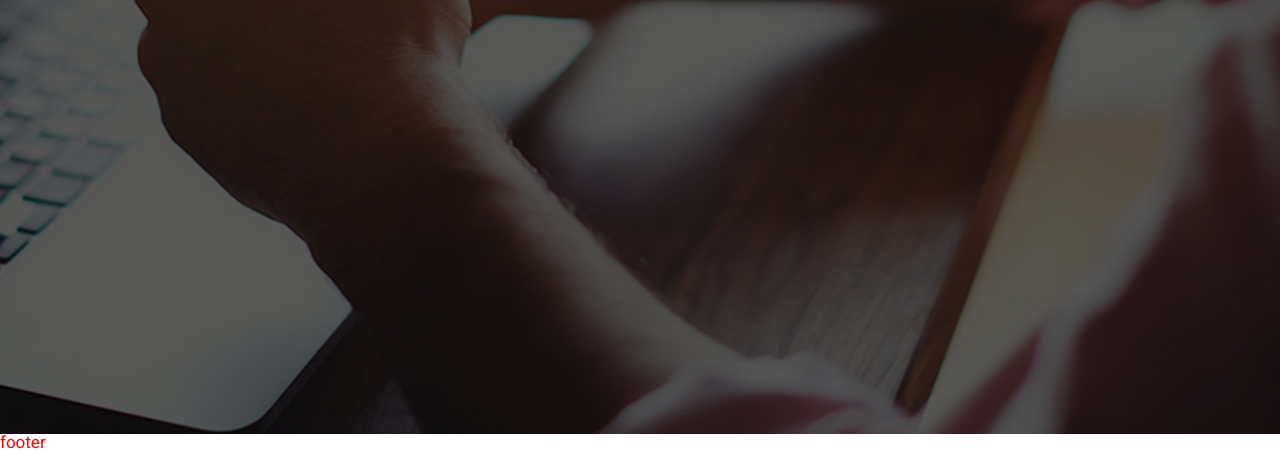
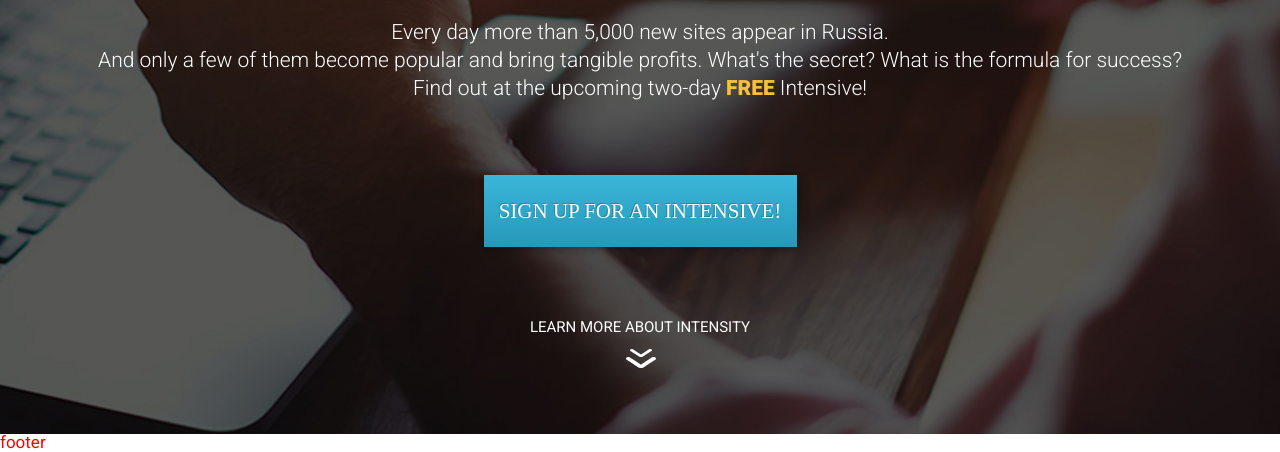
Before and after one commit to Stalmax76/Project_for_practics, a plain HTML site: page index.html in a window 1280 px wide. Shown: the part 366-818 px from the top of the page. Drawn offline with Linux system fonts and the light colour scheme.

Commit message:
finished first-block

```diff
--- a/index.html
+++ b/index.html
@@ -27,6 +27,15 @@
                <div class="line"></div>
             </div>
             <h2 class="title">Much harder to do it right!</h2>
+            <div class="main__header-text">Every day more than 5,000 new sites appear in Russia. <br> And only a few of
+               them
+               become popular and bring tangible profits. What's the secret? What is the formula for success? Find out
+               at the upcoming two-day <span>FREE</span> Intensive!</div>
+            <button class="main__header-btn">Sign up for an intensive!</button>
+            <div class="main__header-more">
+               <div class="more__text">learn more about intensity</div>
+               <img src="/src/img/header/arrow-down.png" alt="arrow" class="more__img">
+            </div>
 
          </div>
       </section>
--- a/src/scss/style.scss
+++ b/src/scss/style.scss
@@ -67,7 +67,50 @@ h2.title {
    text-align: center;
    margin-top: 24px;
 }
-.line {
+
+.main__header-text {
+   padding: 0 13px;
+   margin-top: 23px;
+   font-weight: 300;
+   font-size: 21px;
+   line-height: 28px;
+   color: #ffffff;
+   text-align: center;
+}
+.main__header-text span {
+   color: #f9bf3b;
+   font-weight: 900;
+   text-decoration: uppercase;
+}
+.main__header-btn {
+   display: block;
+   width: 313px;
+   height: 72px;
+   background: linear-gradient(0deg, #2798b9 0%, #3ab6da 100%);
+   box-shadow: 0px 0px 10px rgba(0, 0, 0, 0.4);
+   margin: 73px auto;
+   font-family: "RobotoCondensed";
+   font-size: 21px;
+   line-height: 24px;
+   align-items: center;
+   text-transform: uppercase;
+   color: #ffffff;
+   text-shadow: -1px -1px 0px rgba(0, 0, 0, 0.22);
+   cursor: pointer;
+}
+.main__header-more {
+   margin-top: 73px;
+}
+.more__text {
+   font-weight: 400;
+   font-size: 15px;
+   text-transform: uppercase;
+   color: #ffffff;
+   text-align: center;
+}
+.more__img {
+   display: block;
+   margin: 13px auto;
 }
 // ============================================================================================
 
```
Also changed, not shown: dist/css/style.css.
